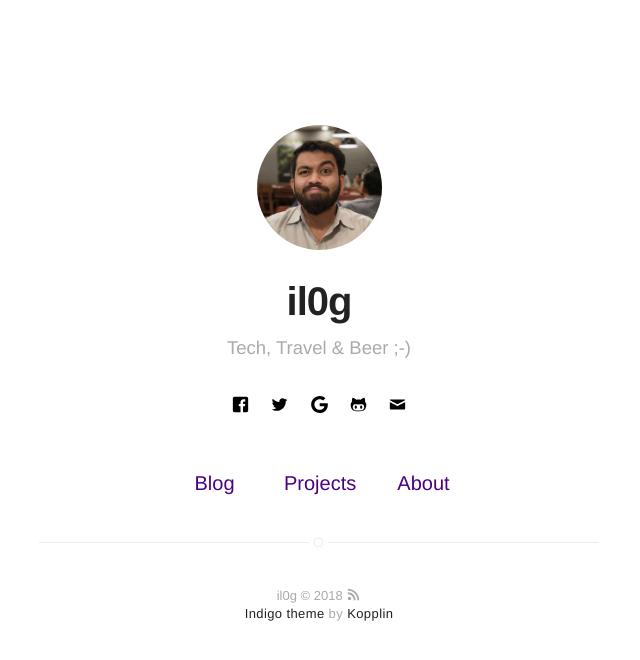
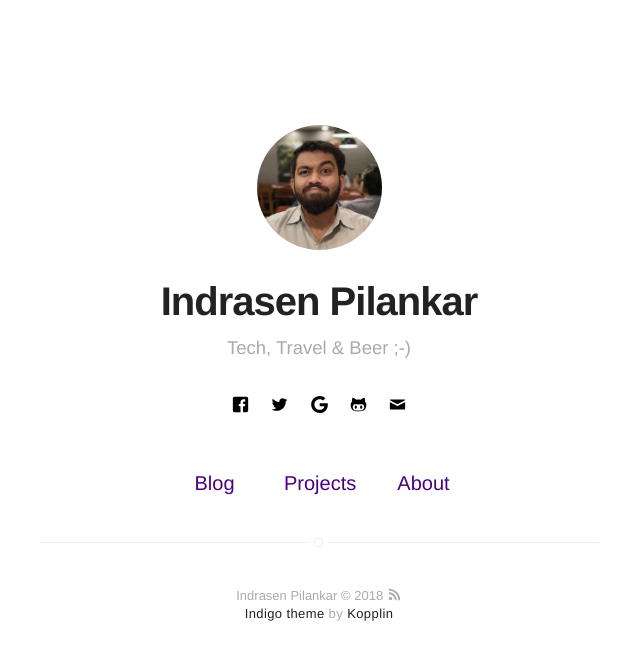
Before and after one commit to varunpilankar/il0g, a Jekyll site: the page built from index.html, in a window 1280 px wide. Shown: the top 660 px of the page, without its empty margins (321-961 px from the left). Built offline with Jekyll 4.4.1, drawn with Linux system fonts in a browser that asks for light colours.

Commit message:
name change

```diff
--- a/_config.yml
+++ b/_config.yml
@@ -1,5 +1,5 @@
 # main text of home
-name: il0g
+name: Indrasen Pilankar
 bio: Tech, Travel & Beer ;-)
 
 # twitter summary info
```
